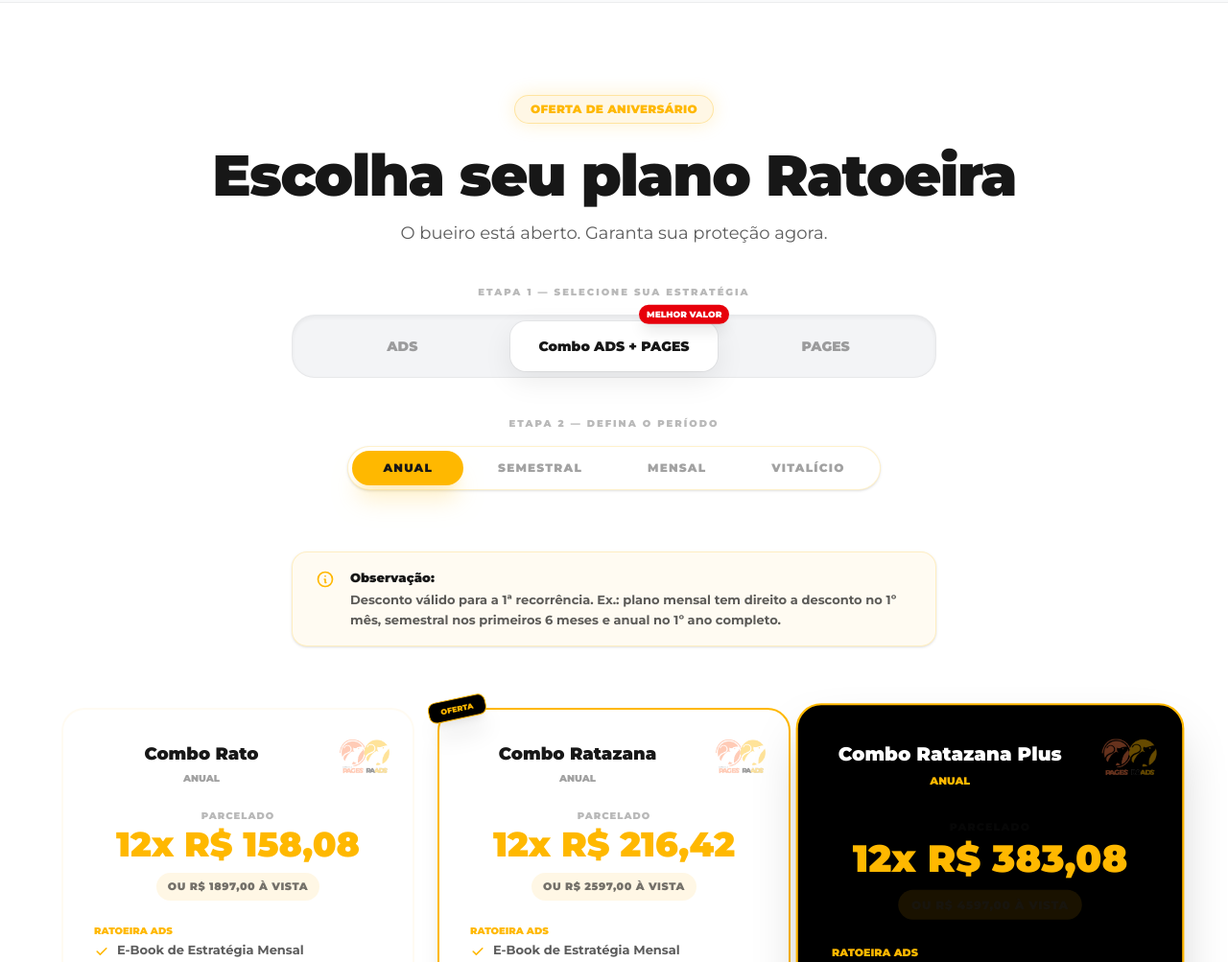
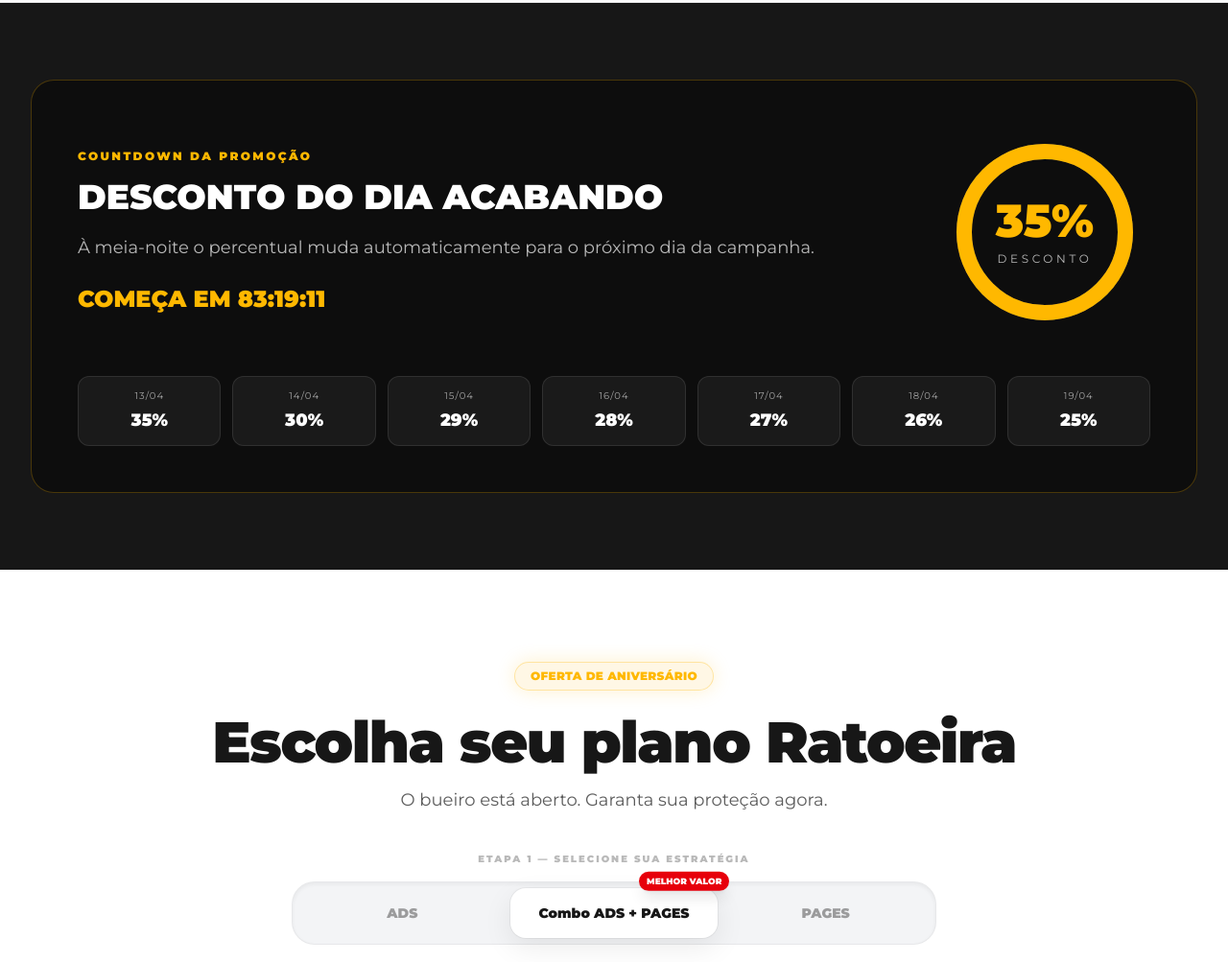
Before and after one commit to lucascoelhocps-ops/lpcapta, an Astro site: page / in a window 1280 px wide. Shown: the part 1398-2401 px from the top of the page at 96% size. Built offline with nearby package versions, Linux system fonts and the light colour scheme; Astro itself is replaced by a stand-in of ours.

Commit message:
countdowsn implementado

```diff
--- /dev/null
+++ b/src/components/FAQ.tsx
@@ -0,0 +1,128 @@
+"use client";
+import React, { useState } from 'react';
+import { motion, AnimatePresence } from 'framer-motion';
+import { Plus, Minus, ShieldCheck } from 'lucide-react';
+
+const faqs = [
+  {
+    question: "O que exatamente a Ratoeira ADS bloqueia?",
+    answer: "Nossa tecnologia identifica e bloqueia cliques de fazendas de bots, robôs de espionagem, proxies maliciosos e concorrentes que clonam suas campanhas, economizando seu orçamento diretamente no Google Ads."
+  },
+  {
+    question: "Tem garantia de satisfação?",
+    answer: "Sim! Você tem 7 dias de garantia incondicional. Se não ver o controle que a ferramenta entrega, devolvemos 100% do valor da assinatura, sem burocracia."
+  },
+  {
+    question: "Posso usar em qualquer construtor de páginas?",
+    answer: "Sim! A Ratoeira ADS integra super fácil via scripts. Você pode colocar em WordPress, Elementor, ClickFunnels, Astro ou qualquer página HTML."
+  },
+  {
+    question: "Como funciona a assinatura Vitalícia?",
+    answer: "Na oferta de aniversário, você garante o acesso vitalício pagando apenas uma vez. Isso significa que você terá a Ratoeira ativa para sempre, sem nenhuma cobrança recorrente mensal ou anual."
+  },
+  {
+    question: "A plataforma atualiza as ferramentas e proteções?",
+    answer: "Constantemente. Nossa base de dados de IPs fraudulentos e robôs maliciosos é atualizada em tempo real para garantir que as suas campanhas estejam sempre protegidas contra as mais recentes ameaças do mercado."
+  }
+];
+
+export default function FAQ() {
+  const [openIndex, setOpenIndex] = useState<number | null>(null);
+
+  const toggleFAQ = (index: number) => {
+    setOpenIndex(openIndex === index ? null : index);
+  };
+
+  return (
+    <section id="faq" className="py-24 bg-[#0F0F11] relative overflow-hidden">
+      {/* Background Glow */}
+      <div className="absolute top-1/2 left-1/2 -translate-x-1/2 -translate-y-1/2 w-[800px] h-[800px] bg-brand-yellow/5 rounded-full blur-[120px] pointer-events-none z-0" />
+
+      <div className="max-w-4xl mx-auto px-6 relative z-10">
+        <div className="text-center mb-16">
+          <h2 className="text-4xl md:text-5xl font-black text-white mb-4 tracking-tight uppercase">
+            Perguntas <span className="text-brand-yellow">Frequentes</span>
+          </h2>
+          <p className="text-white/60 text-lg">
+            Ainda indeciso sobre garantir o acesso hoje? Confira o FAQ.
+          </p>
+        </div>
+
+        <div className="space-y-4">
+          {faqs.map((faq, index) => {
+            const isOpen = openIndex === index;
+
+            return (
+              <div
+                key={index}
+                className={`border rounded-2xl overflow-hidden transition-colors duration-300 ${
+                  isOpen
+                    ? 'bg-white/10 border-brand-yellow/30'
+                    : 'bg-white/5 border-white/10 hover:border-white/20 hover:bg-white/10'
+                }`}
+              >
+                <button
+                  onClick={() => toggleFAQ(index)}
+                  className="w-full flex items-center justify-between p-6 md:p-8 text-left focus:outline-none"
+                >
+                  <span className={`font-bold text-lg md:text-xl pr-8 transition-colors duration-300 ${isOpen ? 'text-brand-yellow' : 'text-white'}`}>
+                    {faq.question}
+                  </span>
+                  <div className={`flex-shrink-0 w-8 h-8 rounded-full flex items-center justify-center transition-colors duration-300 ${
+                    isOpen ? 'bg-brand-yellow text-brand-dark' : 'bg-white/10 text-white'
+                  }`}>
+                    {isOpen ? <Minus size={18} /> : <Plus size={18} />}
+                  </div>
+                </button>
+
+                <AnimatePresence>
+                  {isOpen && (
+                    <motion.div
+                      initial={{ height: 0, opacity: 0 }}
+                      animate={{ height: 'auto', opacity: 1 }}
+                      exit={{ height: 0, opacity: 0 }}
+                      transition={{ duration: 0.3, ease: 'easeInOut' }}
+                    >
+                      <div className="p-6 md:p-8 pt-0 text-white/60 leading-relaxed text-base md:text-lg">
+                        {faq.answer}
+                      </div>
+                    </motion.div>
+                  )}
+                </AnimatePresence>
+              </div>
+            );
+          })}
+        </div>
+
+        {/* Garantia CTA Banner */}
+        <motion.div
+          initial={{ opacity: 0, y: 20 }}
+          whileInView={{ opacity: 1, y: 0 }}
+          viewport={{ once: true }}
+          transition={{ duration: 0.5, delay: 0.2 }}
+          className="mt-16 bg-gradient-to-r from-brand-yellow/10 to-[#1A1A1C] border border-brand-yellow/30 rounded-3xl p-8 flex flex-col md:flex-row items-center justify-between gap-8 shadow-[0_0_30px_rgba(255,184,0,0.05)]"
+        >
+          <div className="flex flex-col md:flex-row items-center md:items-start gap-6 text-center md:text-left">
+            <div className="w-20 h-20 bg-brand-yellow rounded-full flex items-center justify-center flex-shrink-0 text-brand-dark shadow-xl">
+              <ShieldCheck size={40} />
+            </div>
+            <div>
+              <h3 className="text-2xl font-black text-white mb-2 uppercase tracking-tight">
+                Risco Zero: <span className="text-brand-yellow">7 Dias de Garantia</span>
+              </h3>
+              <p className="text-white/60 text-sm md:text-base">
+                Assine hoje com o super desconto de aniversário e teste sem medos.
+              </p>
+            </div>
+          </div>
+          <a
+            href="#planos"
+            className="whitespace-nowrap flex items-center justify-center gap-3 bg-brand-yellow text-brand-dark font-black px-10 py-5 rounded-full hover:bg-[#FFD54A] hover:shadow-[0_0_30px_rgba(255,184,0,0.3)] hover:-translate-y-1 transition-all duration-300 uppercase text-lg tracking-tight shadow-xl w-full md:w-auto"
+          >
+            Garantir Oferta
+          </a>
+        </motion.div>
+      </div>
+    </section>
+  );
+}
--- a/src/components/Pricing.astro
+++ b/src/components/Pricing.astro
@@ -435,9 +435,9 @@
             <img src="/logo_ads_pages.png" alt="Logo Ratoeira Ads + Pages" class="absolute top-6 right-6 w-10 h-10 object-contain opacity-40 group-hover:opacity-100 transition-opacity" />
             <h3 class="text-lg mb-1 text-white">Combo Ratazana Plus <span class="text-[10px] block text-brand-yellow uppercase mt-1">Anual</span></h3>
             <div class="my-6">
-               <span class="text-[10px] font-black text-brand-dark/30 uppercase tracking-widest block mb-1">Parcelado</span>
+               <span class="text-[10px] font-black text-white/30 uppercase tracking-widest block mb-1">Parcelado</span>
                <span class="text-4xl text-brand-yellow font-black block leading-none mb-3" data-price-parcel-calc data-calc-bundle="combo" data-calc-period="anual" data-calc-plan="ratazana-plus">12x R$ 383,08</span>
-               <div class="text-[11px] font-black text-brand-dark/60 bg-brand-yellow/10 px-3 py-1.5 rounded-full inline-block uppercase tracking-wider">
+               <div class="text-[11px] font-black text-white/70 bg-brand-yellow/10 px-3 py-1.5 rounded-full inline-block uppercase tracking-wider">
                  ou <span data-price-calc data-calc-bundle="combo" data-calc-period="anual" data-calc-plan="ratazana-plus">R$ [VALOR]</span> à vista
                </div>
              </div>
--- /dev/null
+++ b/src/components/PromoCountdown.tsx
@@ -0,0 +1,184 @@
+"use client";
+import React, { useEffect, useMemo, useState } from "react";
+
+type PromoDay = {
+  isoDate: string;
+  discount: number;
+};
+
+const promoSchedule: PromoDay[] = [
+  { isoDate: "2026-04-13", discount: 35 },
+  { isoDate: "2026-04-14", discount: 30 },
+  { isoDate: "2026-04-15", discount: 29 },
+  { isoDate: "2026-04-16", discount: 28 },
+  { isoDate: "2026-04-17", discount: 27 },
+  { isoDate: "2026-04-18", discount: 26 },
+  { isoDate: "2026-04-19", discount: 25 },
+];
+
+type CountdownState = {
+  status: "before" | "active" | "ended";
+  discount: number;
+  progress: number;
+  secondsLeft: number;
+  label: string;
+};
+
+const toStartDate = (isoDate: string) => {
+  const [year, month, day] = isoDate.split("-").map(Number);
+  return new Date(year, month - 1, day, 0, 0, 0, 0);
+};
+
+const formatClock = (totalSeconds: number) => {
+  const seconds = Math.max(0, totalSeconds);
+  const h = Math.floor(seconds / 3600);
+  const m = Math.floor((seconds % 3600) / 60);
+  const s = Math.floor(seconds % 60);
+  return [h, m, s].map((v) => String(v).padStart(2, "0")).join(":");
+};
+
+const getCountdownState = (now: Date): CountdownState => {
+  const firstStart = toStartDate(promoSchedule[0].isoDate);
+  const lastStart = toStartDate(promoSchedule[promoSchedule.length - 1].isoDate);
+  const lastEnd = new Date(lastStart.getTime() + 24 * 60 * 60 * 1000);
+
+  if (now < firstStart) {
+    const secondsLeft = Math.floor((firstStart.getTime() - now.getTime()) / 1000);
+    return {
+      status: "before",
+      discount: promoSchedule[0].discount,
+      progress: 1,
+      secondsLeft,
+      label: "Começa em",
+    };
+  }
+
+  if (now >= lastEnd) {
+    return {
+      status: "ended",
+      discount: 0,
+      progress: 0,
+      secondsLeft: 0,
+      label: "Promoção encerrada",
+    };
+  }
+
+  for (const day of promoSchedule) {
+    const start = toStartDate(day.isoDate);
+    const end = new Date(start.getTime() + 24 * 60 * 60 * 1000);
+    if (now >= start && now < end) {
+      const totalSeconds = 24 * 60 * 60;
+      const secondsLeft = Math.floor((end.getTime() - now.getTime()) / 1000);
+      const progress = Math.max(0, Math.min(1, secondsLeft / totalSeconds));
+      return {
+        status: "active",
+        discount: day.discount,
+        progress,
+        secondsLeft,
+        label: "Termina em",
+      };
+    }
+  }
+
+  return {
+    status: "ended",
+    discount: 0,
+    progress: 0,
+    secondsLeft: 0,
+    label: "Promoção encerrada",
+  };
+};
+
+export default function PromoCountdown() {
+  const [now, setNow] = useState(new Date());
+
+  useEffect(() => {
+    const timer = setInterval(() => setNow(new Date()), 1000);
+    return () => clearInterval(timer);
+  }, []);
+
+  const countdown = useMemo(() => getCountdownState(now), [now]);
+
+  const radius = 84;
+  const circumference = 2 * Math.PI * radius;
+  const dashOffset = circumference * (1 - countdown.progress);
+
+  return (
+    <section className="bg-brand-dark py-16 md:py-20">
+      <div className="max-w-7xl mx-auto px-4 md:px-8">
+        <div className="rounded-3xl border border-brand-yellow/25 bg-black/40 backdrop-blur-sm p-8 md:p-12">
+          <div className="flex flex-col lg:flex-row items-center justify-between gap-10">
+            <div className="text-center lg:text-left">
+              <p className="text-brand-yellow font-black uppercase tracking-[0.2em] text-xs mb-3">
+                Countdown da promoção
+              </p>
+              <h3 className="text-3xl md:text-4xl font-black text-white leading-tight uppercase">
+                Desconto do dia acabando
+              </h3>
+              <p className="text-white/70 mt-4 text-base md:text-lg">
+                À meia-noite o percentual muda automaticamente para o próximo dia da campanha.
+              </p>
+              <p className="mt-6 text-brand-yellow font-black text-xl md:text-2xl uppercase">
+                {countdown.label} {formatClock(countdown.secondsLeft)}
+              </p>
+            </div>
+
+            <div className="relative w-[220px] h-[220px] shrink-0">
+              <svg className="w-full h-full -rotate-90" viewBox="0 0 220 220">
+                <circle
+                  cx="110"
+                  cy="110"
+                  r={radius}
+                  stroke="rgba(255,255,255,0.2)"
+                  strokeWidth="16"
+                  fill="transparent"
+                />
+                <circle
+                  cx="110"
+                  cy="110"
+                  r={radius}
+                  stroke="#FFB800"
+                  strokeWidth="16"
+                  strokeLinecap="round"
+                  fill="transparent"
+                  strokeDasharray={circumference}
+                  strokeDashoffset={dashOffset}
+                  style={{ transition: "stroke-dashoffset 1s linear" }}
+                />
+              </svg>
+              <div className="absolute inset-0 flex flex-col items-center justify-center">
+                <span className="text-5xl font-black text-brand-yellow leading-none">
+                  {countdown.discount}%
+                </span>
+                <span className="text-xs uppercase tracking-[0.3em] text-white/70 mt-2">
+                  Desconto
+                </span>
+              </div>
+            </div>
+          </div>
+
+          <div className="mt-10 grid grid-cols-2 md:grid-cols-4 lg:grid-cols-7 gap-3">
+            {promoSchedule.map((day) => {
+              const activeDay = countdown.status === "active" && countdown.discount === day.discount;
+              return (
+                <div
+                  key={day.isoDate}
+                  className={`rounded-xl px-3 py-3 text-center border ${
+                    activeDay
+                      ? "border-brand-yellow bg-brand-yellow/15"
+                      : "border-white/10 bg-white/5"
+                  }`}
+                >
+                  <p className="text-[10px] uppercase tracking-widest text-white/60">
+                    {day.isoDate.slice(8, 10)}/{day.isoDate.slice(5, 7)}
+                  </p>
+                  <p className="text-lg font-black text-white mt-1">{day.discount}%</p>
+                </div>
+              );
+            })}
+          </div>
+        </div>
+      </div>
+    </section>
+  );
+}
--- a/src/pages/index.astro
+++ b/src/pages/index.astro
@@ -9,7 +9,8 @@
 import HighConversionFeatures from '../components/HighConversionFeatures.astro';
 import ResultsOnStatement from '../components/ResultsOnStatement.astro';
 import ChainCarousel from '../components/ChainCarousel';
-import FAQ from '../components/FAQ.astro';
+import PromoCountdown from '../components/PromoCountdown.tsx';
+import FAQ from '../components/FAQ.tsx';
 import Footer from '../components/Footer.astro';
 
 const platforms = [
@@ -34,13 +35,14 @@
   <main>
     <Hero />
     <SocialProof />
+    <PromoCountdown client:visible />
     <Pricing />
     <SocialProofMarquee />
     <ProductDemo />
     <HighConversionFeatures />
     <ChainCarousel client:load items={platforms} />
     <ResultsOnStatement />
-    <FAQ />
+    <FAQ client:visible />
   </main>
   <Footer />
 </Layout>
```
Also changed, not shown: src/components/Header.astro (+10 -1 lines).
